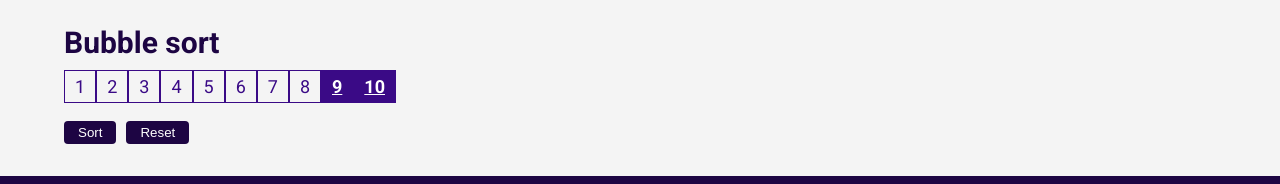
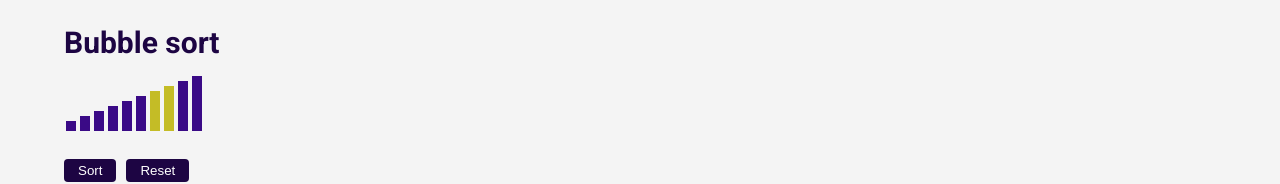
Before and after one commit to Ice-Cap/my-portfolio-website, a React (Create React App) app: page / in a window 1280 px wide. Shown: the part 139-323 px from the top of the page. Built offline with nearby package versions, Linux system fonts and the light colour scheme.

Commit message:
updated style

```diff
--- a/src/components/Algorithm.js
+++ b/src/components/Algorithm.js
@@ -12,7 +12,6 @@ function Algorithm(props) {
         swap: false,
         isSorted: false
     });
-    console.log(props.array);
     let arrayToSort = props.array;
 
     useEffect(() => {
@@ -65,7 +64,7 @@ function Algorithm(props) {
 
                 sortedArray = arr;
 
-                await delay(80);
+                await delay(100);
             }
         }
 
@@ -75,12 +74,13 @@ function Algorithm(props) {
     display = arrayToSort.map((item, index) => {
         const isCurrent = index === state.currIndex;
         const isNext = index === state.nextIndex;
-        let classes = 'item ';
+        let classes = 'item ' + 'i' + item + ' ';
         if ((isCurrent || isNext) && !state.isSorted) {
             classes += 'check-swap';
         }
 
-        return <span className={classes} key={item + '-' + index}>{item}</span>;
+        // return <span className={classes} key={item + '-' + index}>{item}</span>;
+        return <span className={classes} key={item + '-' + index}></span>;
     });
 
     return (
--- a/src/components/Algorithms.js
+++ b/src/components/Algorithms.js
@@ -14,10 +14,6 @@ function Algorithms() {
                 <div className="section-heading">
                     <h2>Algorithms</h2>
                 </div>
-                {/* <h3>Array to sort</h3>
-                {arrayToSort.join(', ')}
-                <br/>
-                <br /> */}
                 <Algorithm
                     title="Bubble sort"
                     array={arrayToSort}
--- a/src/scss/components/_algos.scss
+++ b/src/scss/components/_algos.scss
@@ -28,16 +28,61 @@
     }
 
     .item {
-        border: 1px solid $primary-color-100;
-        color: $primary-color-100;
-        padding: 5px 10px;
-        font-size: 18px;
+        // border: 1px solid $primary-color-100;
+        // color: $primary-color-100;
+        // padding: 5px 10px;
+        // font-size: 18px;
+        display: inline-block;
+        margin: 0 2px;
+        background-color: $primary-color-100;
+        width: 10px;
+        height: 5px;
+    }
+
+    .i1 {
+        height: 10px;
+    }
+
+    .i2 {
+        height: 15px;
+    }
+
+    .i3 {
+        height: 20px;
+    }
+
+    .i4 {
+        height: 25px;
+    }
+
+    .i5 {
+        height: 30px;
+    }
+
+    .i6 {
+        height: 35px;
+    }
+
+    .i7 {
+        height: 40px;
+    }
+
+    .i8 {
+        height: 45px;
+    }
+
+    .i9 {
+        height: 50px;
+    }
+
+    .i10 {
+        height: 55px;
     }
 
     .check-swap {
         font-weight: bold;
         color: #fff;
-        background-color: $primary-color-100;
+        background-color: rgb(196, 188, 38);
         text-decoration: underline;
     }
 
```
